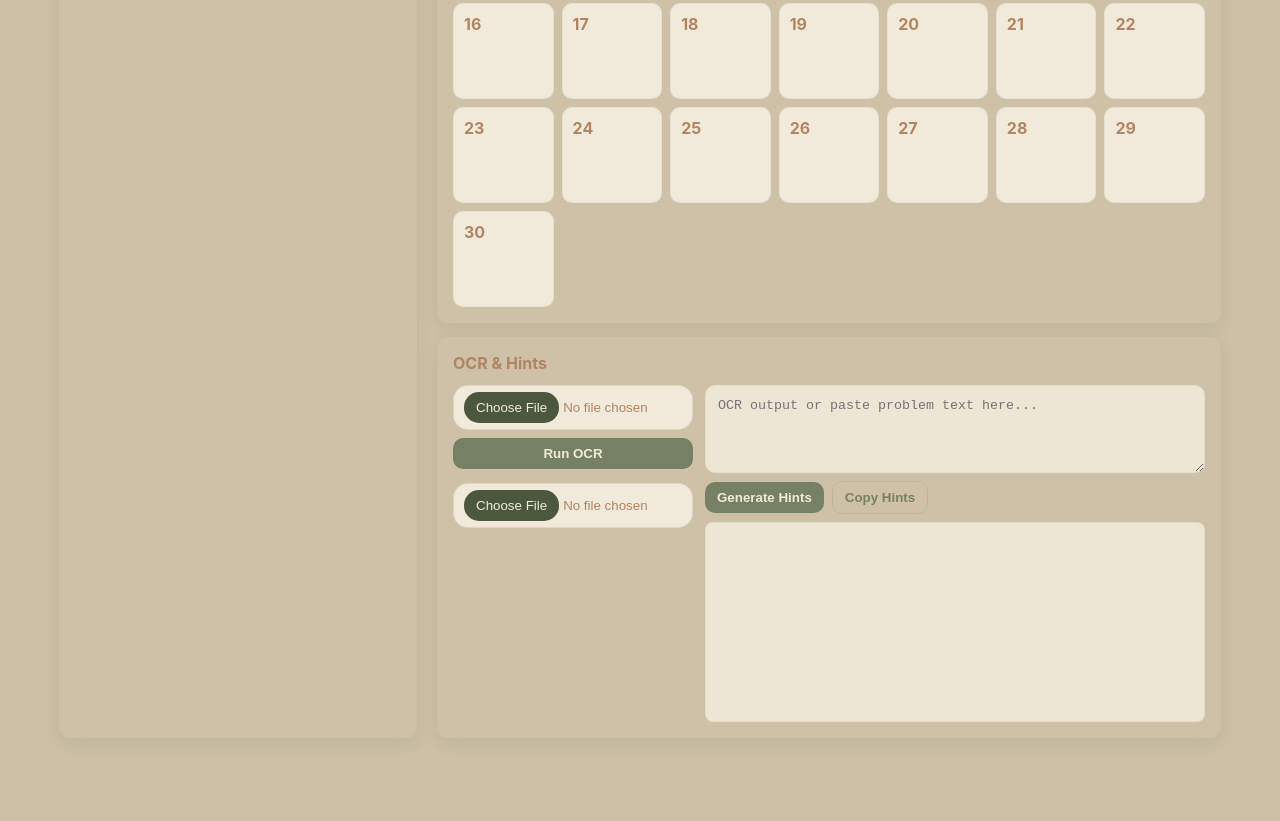
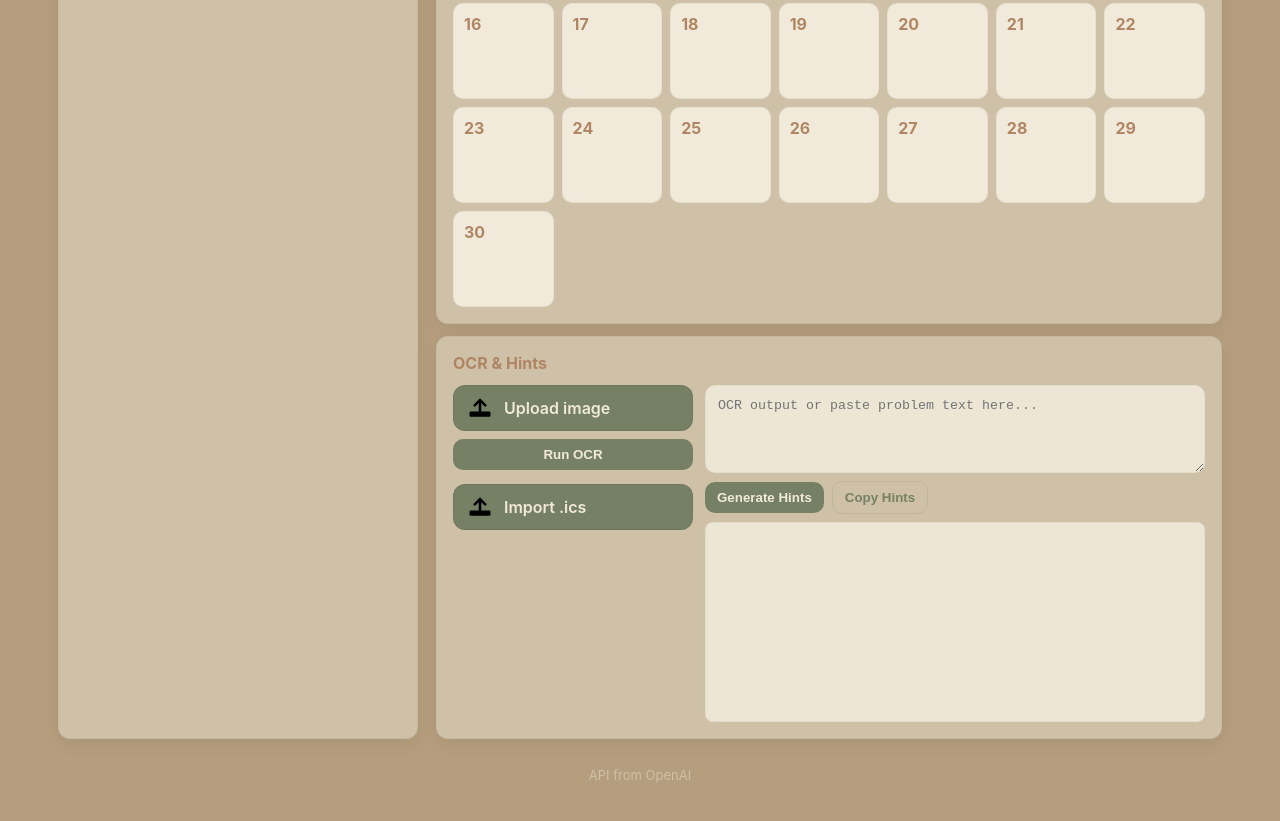
Before and after one commit to radunri/Homework-roots, a website: page public/index.html in a window 1280 px wide. Shown: the part 493-1314 px from the top of the page. Drawn offline with Linux system fonts and the light colour scheme.

Commit message:
Update index.html

```diff
--- a/public/index.html
+++ b/public/index.html
@@ -27,7 +27,7 @@
                 --text: var(--light);
             }
             *{box-sizing:border-box}
-            body{margin:0;font-family:Inter,ui-sans-serif,system-ui,Segoe UI,Roboto,Helvetica,Arial,sans-serif;background-color:hsl(39, 28%, 73%);color:var(--text);min-height:100vh}
+            body{margin:0;font-family:Inter,ui-sans-serif,system-ui,Segoe UI,Roboto,Helvetica,Arial,sans-serif;background-color:#B59E7D;color:var(--text);min-height:100vh}
             header{display:flex;align-items:center;justify-content:space-between;padding:18px 24px}
             .brand{display:flex;align-items:center;gap:12px}
             .logo{width:48px;height:48px;border-radius:12px;background:var(--warm-1);display:inline-flex;align-items:center;justify-content:center;color:var(--dark-1);font-weight:800}
@@ -89,6 +89,12 @@
             input[type="file"]::-webkit-file-upload-button, input[type="file"]::file-selector-button{
                 border-radius:15px; background-color:var(--green-2); color:var(--light); border:none; padding:8px 12px; cursor:pointer;
             }
+
+            /* Custom file picker label that shows an icon (replaces default "Choose file") */
+            .file-picker{display:inline-flex;align-items:center;gap:10px;padding:8px 12px;border-radius:12px;background:var(--green-1);color:var(--light);cursor:pointer;border:1px solid rgba(0,0,0,0.06)}
+            .file-picker svg{width:28px;height:28px;flex:0 0 28px}
+            /* hide native input while keeping it in DOM for JS access */
+            .file-input-hidden{position:absolute;left:-9999px;width:1px;height:1px;overflow:hidden}
         </style>
     </head>
     <body>
@@ -144,10 +150,28 @@
                         <h2>OCR & Hints</h2>
                         <div class="ocr-area">
                             <div style="width:240px;display:flex;flex-direction:column;gap:8px">
-                                <input type="file" id="imageInput" accept="image/*" />
+                                <!-- custom file-picker for image input (native input kept hidden for JS) -->
+                                <label class="file-picker" for="imageInput" title="Upload image">
+                                    <!-- inline SVG icon (upload into box) -->
+                                    <svg viewBox="0 0 64 64" xmlns="http://www.w3.org/2000/svg" aria-hidden="true" focusable="false">
+                                        <rect x="8" y="40" width="48" height="12" rx="3" fill="#000000" />
+                                        <path d="M32 40 V14" stroke="#000000" stroke-width="6" stroke-linecap="round" fill="none" />
+                                        <path d="M20 26 L32 14 L44 26" stroke="#000000" stroke-width="6" stroke-linecap="round" stroke-linejoin="round" fill="none" />
+                                    </svg>
+                                    <span style="font-weight:600">Upload image</span>
+                                </label>
+                                <input id="imageInput" class="file-input-hidden" type="file" accept="image/*" />
                                 <button id="runOcrBtn" class="btn">Run OCR</button>
-                                <!-- moved ICS file input here (was previously in the header) -->
-                                <input type="file" id="icsFile" accept=".ics" style="margin-top:6px" />
+                                <!-- moved ICS file input here (was previously in the header) - custom picker -->
+                                <label class="file-picker" for="icsFile" title="Import .ics" style="margin-top:6px">
+                                    <svg viewBox="0 0 64 64" xmlns="http://www.w3.org/2000/svg" aria-hidden="true" focusable="false">
+                                        <rect x="8" y="40" width="48" height="12" rx="3" fill="#000000" />
+                                        <path d="M32 40 V14" stroke="#000000" stroke-width="6" stroke-linecap="round" fill="none" />
+                                        <path d="M20 26 L32 14 L44 26" stroke="#000000" stroke-width="6" stroke-linecap="round" stroke-linejoin="round" fill="none" />
+                                    </svg>
+                                    <span style="font-weight:600">Import .ics</span>
+                                </label>
+                                <input id="icsFile" class="file-input-hidden" type="file" accept=".ics" />
                                 <div style="font-size:13px;color:var(--muted)">Or paste text into the box on the right.</div>
                                 <div style="margin-top:8px;font-size:12px;color:var(--muted)">Use remote AI hints (OpenAI) by running the provided local server and setting <code>OPENAI_API_KEY</code>.</div>
                             </div>
```
